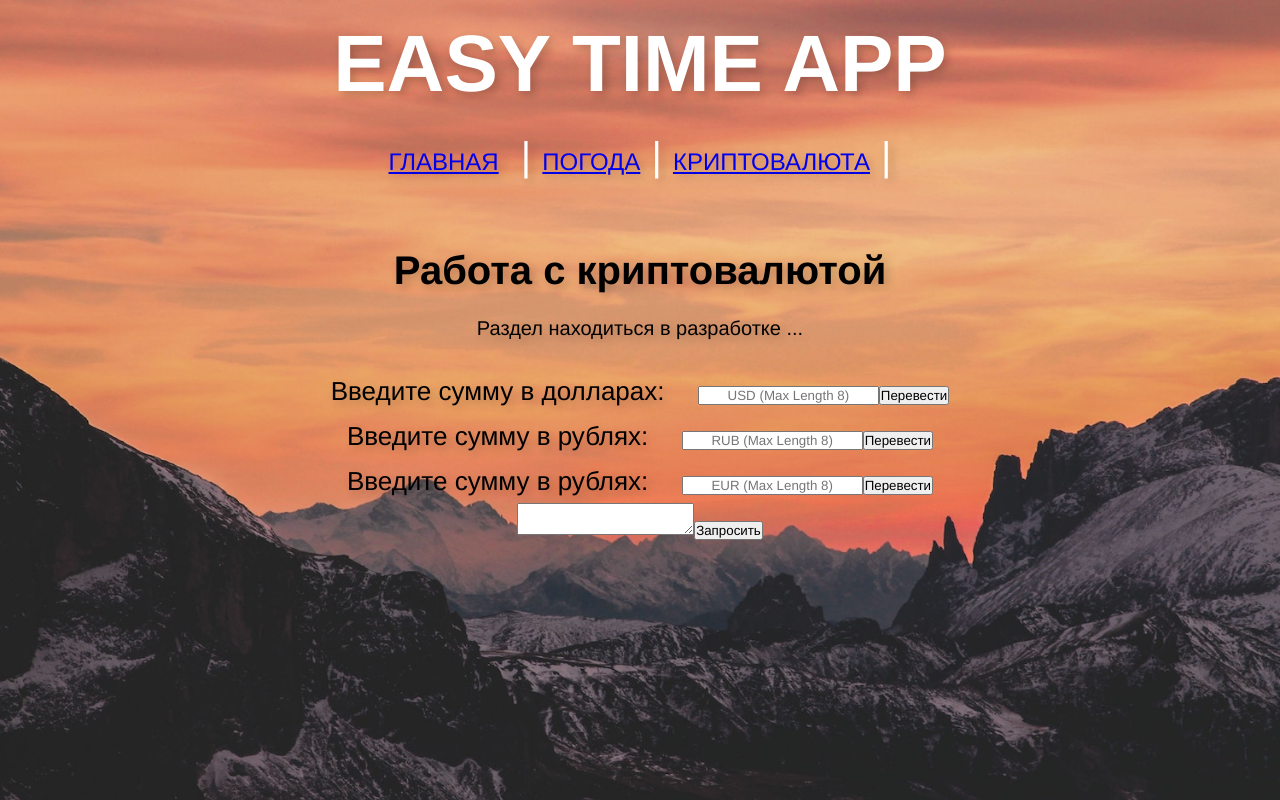
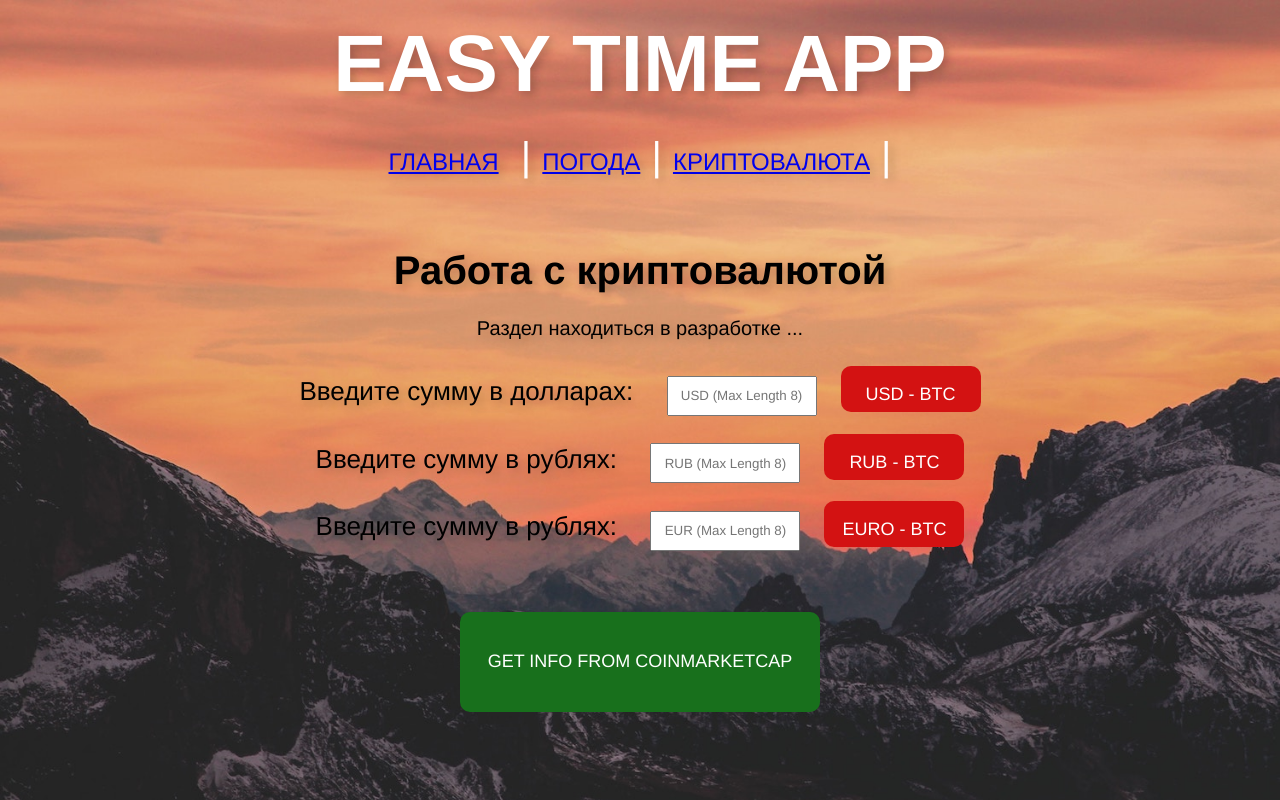
Before and after one commit to chpops/easy-time-app, an Angular app: page /crypto in a window 1280 px wide. Built offline with nearby package versions, Linux system fonts and the light colour scheme.

Commit message:
refactoring, try add db

```diff
--- a/package.json
+++ b/package.json
@@ -19,6 +19,7 @@
     "@angular/platform-browser": "~11.1.1",
     "@angular/platform-browser-dynamic": "~11.1.1",
     "@angular/router": "~11.1.1",
+    "mysql2": "^2.2.5",
     "request": "^2.88.2",
     "request-promise": "^4.2.6",
     "rxjs": "~6.6.0",
@@ -40,6 +41,7 @@
     "karma-coverage": "~2.0.3",
     "karma-jasmine": "~4.0.0",
     "karma-jasmine-html-reporter": "^1.5.0",
+    "mysql2": "~2.2.5",
     "protractor": "~7.0.0",
     "ts-node": "~8.3.0",
     "tslint": "~6.1.0",
--- a/src/app/Components/crypto/crypto.component.css
+++ b/src/app/Components/crypto/crypto.component.css
@@ -2,6 +2,18 @@
     text-align: center;
     margin: 24px;
     font-size: 20px;
+}
+
+.input-usd-crypto{
+    margin: 16px;
+}
+
+.input-eur-crypto{
+    margin: 16px;
+}
+
+.input-rub-crypto{
+    margin: 16px;
 }
 
 .input-usd-crypto label{
@@ -15,3 +27,84 @@
 .input-rub-crypto label{
     font-size: 26px;
 }
+
+.usd-crypto{
+    margin-right: 24px;
+    height: 40px;
+    width: 150px;
+}
+
+.rub-crypto{
+    margin-right: 24px;
+    height: 40px;
+    width: 150px;
+}
+
+.eur-crypto{
+    margin-right: 24px;
+    height: 40px;
+    width: 150px;
+}
+
+.getCoinInfo {
+	color: #fff !important;
+	text-transform: uppercase;
+	text-decoration: none;
+	background: #18701c;
+	padding: 18px;
+	border-radius: 10px;
+	display: inline-block;
+	border: none;
+	transition: all 0.4s ease 0s;
+    width: 360px;
+    height: 100px;
+    font-size: 18px;
+}
+
+.getCoinInfo:hover {
+	background: #ff8800;
+    color: rgb(0, 0, 0) !important;
+	letter-spacing: 1px;
+    border: 3px solid #000000 !important;
+	-webkit-box-shadow: 0px 5px 40px -10px rgba(0,0,0,0.57);
+	-moz-box-shadow: 0px 5px 40px -10px rgba(0,0,0,0.57);
+	box-shadow: 5px 40px -10px rgba(0,0,0,0.57);
+	transition: all 0.4s ease 0s;
+}
+
+#infoBlocks{
+    text-align: center;
+    font-size: 22px;
+    color: rgb(255, 255, 255);
+    display: inline-flexbox;
+    margin-top: 20px;
+    display: none;
+}
+
+.calculate{
+    height: 46px;
+    width: 140px;
+    font-size: 18px;
+    text-align: center;
+
+    color: #fff !important;
+	text-transform: uppercase;
+	text-decoration: none;
+	background: #d31212;
+	padding: 18px;
+	border-radius: 10px;
+	display: inline-block;
+	border: none;
+	transition: all 0.4s ease 0s;
+}
+
+.calculate:hover {
+	background: #12b61a;
+    color: rgb(0, 0, 0) !important;
+	letter-spacing: 1px;
+    border: 1px solid #000000 !important;
+	-webkit-box-shadow: 0px 5px 40px -10px rgba(0,0,0,0.57);
+	-moz-box-shadow: 0px 5px 40px -10px rgba(0,0,0,0.57);
+	box-shadow: 5px 40px -10px rgba(0,0,0,0.57);
+	transition: all 0.4s ease 0s;
+}
--- a/src/app/Components/crypto/crypto.component.html
+++ b/src/app/Components/crypto/crypto.component.html
@@ -11,22 +11,64 @@
 <div class="input-usd-crypto">
         <label>Введите сумму в долларах:</label>&nbsp;&nbsp;
         <input type="text" class="usd-crypto" [(ngModel)]="usdValue" maxlength="8" placeholder="USD (Max Length 8)">
-        <button (click)="usdToBtc()">Перевести</button>
+        <button class="calculate" (click)="usdToBtc()">USD - BTC</button>
 </div>
 
 <div class="input-rub-crypto">
     <label>Введите сумму в рублях:</label>&nbsp;&nbsp;
     <input type="text" class="rub-crypto" [(ngModel)]="rubValue" maxlength="8" placeholder="RUB (Max Length 8)">
-    <button (click)="rubToBtc()">Перевести</button>
+    <button class="calculate" (click)="rubToBtc()">RUB - BTC</button>
 </div>
 
 <div class="input-eur-crypto">
     <label>Введите сумму в рублях:</label>&nbsp;&nbsp;
     <input type="text" class="eur-crypto" [(ngModel)]="eurValue" maxlength="8" placeholder="EUR (Max Length 8)">
-    <button (click)="eurToBtc()">Перевести</button>
+    <button class="calculate" (click)="eurToBtc()">EURO - BTC</button>
 </div>
+<br>
+<div>
+    <div class="button_cont" align="center">
+        <button class="getCoinInfo" target="_blank" rel="nofollow noopener" (click)="getCryproInfo()">Get Info From Coinmarketcap</button>
+    </div>
 
-<div>
-    <textarea type="text" class="last-crypto" [(ngModel)]="lastValues"></textarea>
-    <button (click)="getLast()">Запросить</button>
+    <div class="infoTextArea" id="infoBlocks">
+        <div>
+            <label>Active Cryptocurrencies: </label>
+            <div>
+                <textarea type="text" [(ngModel)]="active_cryptocurrencies" cols="30" rows="1"></textarea>
+            </div>
+        </div>
+
+        <div>
+            <label>Active Exchanges: </label>
+             <div>
+                 <textarea type="text" [(ngModel)]="active_exchanges" cols="30" rows="1"></textarea>
+            </div>
+        </div>
+
+        <div>
+            <label>Active Market Pairs: </label> <div>
+                <textarea type="text" [(ngModel)]="active_market_pairs" cols="30" rows="1"></textarea>
+        </div>
+    </div>
+
+        <div>
+            <label>Total Cryptocurrencies: </label><div>
+                <textarea type="text" [(ngModel)]="total_cryptocurrencies" cols="30" rows="1"></textarea>
+            </div>
+        </div>
+
+        <div>
+            <label>Total Exchanges: </label>
+            <div>
+                <textarea type="text" [(ngModel)]="total_exchanges" cols="30" rows="1"></textarea>
+            </div>
+        </div>
+
+        <div>
+            <label>Last Updated: </label> <div>
+                <textarea type="text" [(ngModel)]="last_updated" cols="30" rows="1"></textarea>
+            </div>
+        </div>
+    </div>
 </div>
--- a/src/app/Components/crypto/crypto.component.ts
+++ b/src/app/Components/crypto/crypto.component.ts
@@ -11,7 +11,12 @@ export class CryptoComponent implements OnInit {
   usdValue: string;
   rubValue: string;
   eurValue: string;
-  lastValues: string;
+  active_cryptocurrencies: number;
+  active_exchanges: number;
+  active_market_pairs: number;
+  total_cryptocurrencies: number;
+  total_exchanges: number;
+  last_updated: string;
   getCryptoInfo;
 
   constructor(private http: HttpClient) {}
@@ -38,9 +43,16 @@ export class CryptoComponent implements OnInit {
     })
   }
 
-  getLast(){
+  getCryproInfo(){
     this.http.get<any>('https://pro-api.coinmarketcap.com/v1/global-metrics/quotes/latest?CMC_PRO_API_KEY=ff3b5997-df21-4c28-a187-a07171a2b8dd').subscribe(data => {
-      this.lastValues = data;
+      this.active_cryptocurrencies = data.data.active_cryptocurrencies;
+      this.active_exchanges = data.data.active_exchanges;
+      this.active_market_pairs = data.data.active_market_pairs;
+      this.total_cryptocurrencies = data.data.total_cryptocurrencies;
+      this.total_exchanges = data.data.total_exchanges;
+      this.last_updated = data.data.last_updated;
     })
+    document.getElementById("infoBlocks").style.display = "block";
+
   }
 }
--- a/src/app/Components/login/login.component.html
+++ b/src/app/Components/login/login.component.html
@@ -1,4 +1,9 @@
+<html>
+    <head>
         <title>Форма входа</title>
+    </head>
+
+    <body>
 
     <form class="loginform">
         &nbsp;<h2>Введите логин и пароль</h2>&nbsp;&nbsp;
@@ -17,3 +22,5 @@
             <input type="submit" class="loginbutton" value="Login" (click)="loginUser()">
         </div>
     </form>
+        </body>
+</html>
--- a/src/app/Components/login/login.component.ts
+++ b/src/app/Components/login/login.component.ts
@@ -14,6 +14,7 @@ export class LoginComponent implements OnInit {
   constructor(private router: Router) { }
 
   ngOnInit(): void {
+
   }
 
   loginUser(){
@@ -27,5 +28,4 @@ export class LoginComponent implements OnInit {
 
     }
   }
-
 }
--- a/src/app/app.module.ts
+++ b/src/app/app.module.ts
@@ -9,6 +9,7 @@ import { WeatherWidgetComponent } from './Components/weather-widget/weather-widg
 import { WelcomeComponent } from './Components/welcome/welcome.component';
 import { CryptoComponent } from './Components/crypto/crypto.component';
 import { HttpClientModule }   from '@angular/common/http';
+
 
 @NgModule({
   declarations: [
--- a/src/main.ts
+++ b/src/main.ts
@@ -1,6 +1,5 @@
 import { enableProdMode } from '@angular/core';
 import { platformBrowserDynamic } from '@angular/platform-browser-dynamic';
-
 import { AppModule } from './app/app.module';
 import { environment } from './environments/environment';
 
```
Also changed, not shown: src/app.js (added, +23 -0 lines), 2 other files (tests, documents, lock files or other folders). Lines whose indentation alone changed are shown as unchanged.
